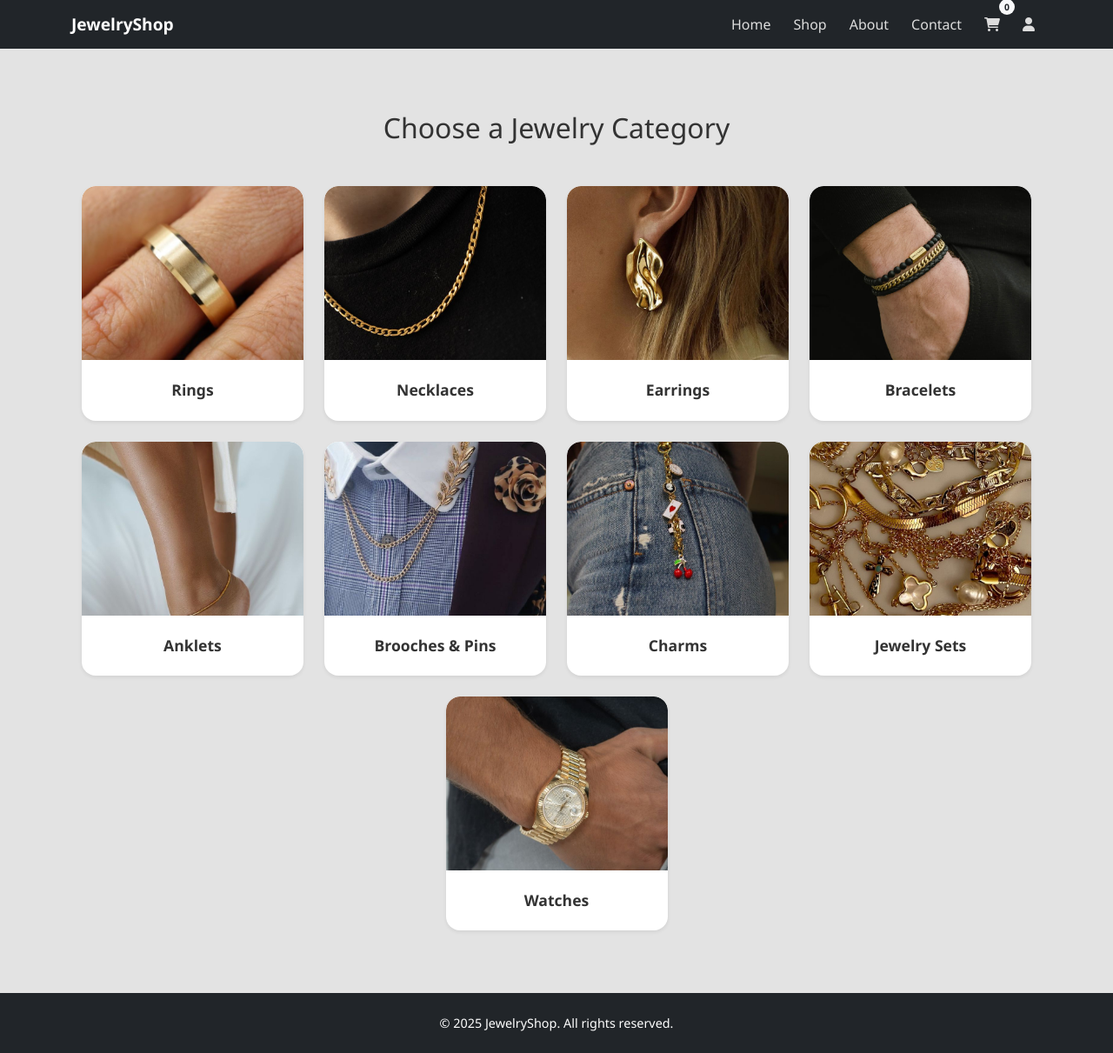
After one commit to albert-dimitrov/JewelryShop, a Django app: page /jewelry/categories/ in a window 1280 px wide. The commit adds this page. Shown: the whole page at 87% size. Run offline with Django 5.2, Linux system fonts and the light colour scheme.

Commit message:
Add: Product categorie page with their images css html and view for this page

```diff
--- a/JewelryShop/jewelries/urls.py
+++ b/JewelryShop/jewelries/urls.py
@@ -2,6 +2,8 @@ from django.urls import path, include
 from JewelryShop.jewelries import views
 
 urlpatterns = [
+    path('categories/', views.category_choose_page, name='categories'),
+    path('collections/<str:category>/', views.JewelriesProductShowView.as_view(), name='collections'),
     path('add/', views.JewelriesAddView.as_view(), name='jewelry_add'),
     path('<int:pk>/', include([
         path('details', views.JewelriesDetailsView.as_view(), name='jewelry_details'),
--- a/JewelryShop/jewelries/views.py
+++ b/JewelryShop/jewelries/views.py
@@ -1,7 +1,7 @@
 from django.contrib.auth.mixins import LoginRequiredMixin, UserPassesTestMixin
 from django.shortcuts import render
 from django.urls import reverse_lazy
-from django.views.generic import CreateView, UpdateView, DetailView, DeleteView
+from django.views.generic import CreateView, UpdateView, DetailView, DeleteView, ListView
 
 from JewelryShop.jewelries.forms import JewelryCreateForm, JewelryEditForm
 from JewelryShop.jewelries.models import Jewelry
@@ -46,3 +46,32 @@ class JewelriesDeleteView(LoginRequiredMixin, UserPassesTestMixin, DeleteView):
 
     def test_func(self):
         return self.request.user.is_superuser or self.request.user.groups.filter(name='Moderation Group').exists()
+
+
+class JewelriesProductShowView(ListView):
+    model = Jewelry
+    template_name = ''
+
+    def get_queryset(self):
+        product_category = self.kwargs.get('category')
+        return Jewelry.objects.filter(category=product_category)
+
+
+def category_choose_page(request):
+    categories = [
+        {'name': 'Rings', 'image': 'ring.jpg'},
+        {'name': 'Necklaces', 'image': 'necklace.jpg'},
+        {'name': 'Earrings', 'image': 'earring.jpg'},
+        {'name': 'Bracelets', 'image': 'bracelet.jpg'},
+        {'name': 'Anklets', 'image': 'anklet.jpg'},
+        {'name': 'Brooches & Pins', 'image': 'brooch.jpg'},
+        {'name': 'Charms', 'image': 'charms.jpg'},
+        {'name': 'Jewelry Sets', 'image': 'set.jpg'},
+        {'name': 'Watches', 'image': 'watch.jpg'},
+    ]
+
+    context = {
+        'categories': categories,
+    }
+
+    return render(request, 'jewelries/choose-category.html', context)
--- /dev/null
+++ b/static/css/jewelries.css
@@ -0,0 +1,27 @@
+.category-selection-page {
+    min-height: 80vh;
+}
+
+.category-card {
+    transition: transform 0.2s ease;
+    border-radius: 1rem;
+    overflow: hidden;
+    background-color: #fff;
+}
+
+.category-card:hover {
+    transform: scale(1.03);
+}
+
+.category-img {
+    height: 200px;
+    object-fit: cover;
+    border-top-left-radius: 1rem;
+    border-top-right-radius: 1rem;
+}
+
+.category-card .card-title {
+    margin-top: 0.5rem;
+    font-size: 1.1rem;
+    color: #333;
+}
--- a/static/css/styles.css
+++ b/static/css/styles.css
@@ -1,3 +1,4 @@
 @import "./home.css";
 @import "./nav.css";
 @import "./accounts.css";
+@import "./jewelries.css";
--- a/templates/common/nav.html
+++ b/templates/common/nav.html
@@ -18,7 +18,7 @@
                     <a class="nav-link" href="{% url 'home' %}">Home</a>
                 </li>
                 <li class="nav-item">
-                    <a class="nav-link" href="#">Shop</a>
+                    <a class="nav-link" href="{% url 'categories' %}">Shop</a>
                 </li>
                 <li class="nav-item">
                     <a class="nav-link" href="#">About</a>
--- /dev/null
+++ b/templates/jewelries/choose-category.html
@@ -0,0 +1,27 @@
+{% extends 'common/base.html' %}
+{% load static %}
+
+
+{% block content %}
+    <div class="category-selection-page container py-5">
+        <h2 class="text-center mb-5">Choose a Jewelry Category</h2>
+        <div class="row row-cols-1 row-cols-sm-2 row-cols-md-3 row-cols-lg-4 g-4 justify-content-center">
+
+            {% for category in categories %}
+                <div class="col">
+                    <div class="category-card card border-0 shadow-sm h-100 text-center">
+                        <a href="{% url 'collections' category.name %}"
+                           class="text-decoration-none text-dark">
+                            <img src="{% static 'images/categories/'|add:category.image %}"
+                                 class="card-img-top img-fluid category-img" alt="{{ category.name }}">
+                            <div class="card-body">
+                                <h5 class="card-title fw-semibold">{{ category.name }}</h5>
+                            </div>
+                        </a>
+                    </div>
+                </div>
+            {% endfor %}
+
+        </div>
+    </div>
+{% endblock %}
```
Also changed, not shown: static/images/categories/anklet.jpg (added), static/images/categories/bracelet.jpg (added), static/images/categories/brooch.jpg (added), static/images/categories/charms.jpg (added), static/images/categories/earring.jpg (added), static/images/categories/necklace.jpg (added), static/images/categories/ring.jpg (added), static/images/categories/set.jpg (added), static/images/categories/watch.jpg (added).
